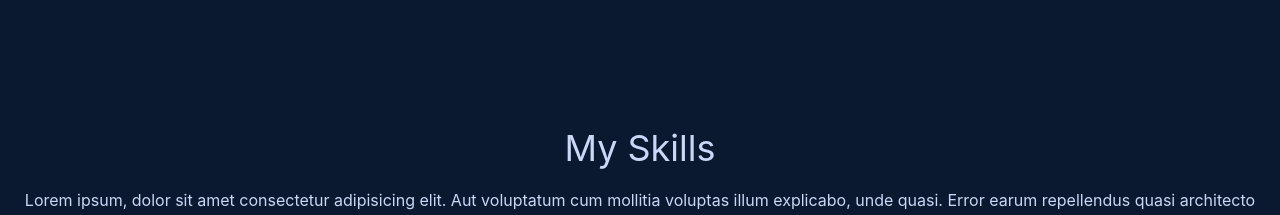
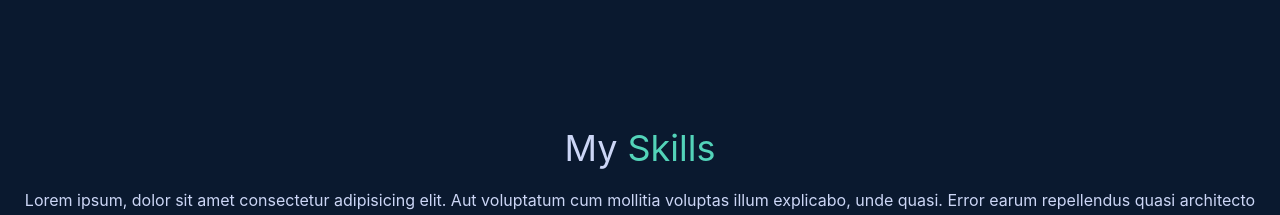
Before and after one commit to KevinAdiwiguna/my-third-profile-website, a React (Create React App) app: page / in a window 1280 px wide. Shown: the part 2680-2895 px from the top of the page. Built offline with nearby package versions, Linux system fonts and the light colour scheme.

Commit message:
change: font color

```diff
--- a/src/Components/Skills/Molecule/Title.jsx
+++ b/src/Components/Skills/Molecule/Title.jsx
@@ -3,7 +3,7 @@ import React from 'react'
 export const Title = () => {
     return (
         <div className='text-primary text-center'>
-            <p className='text-4xl my-5'>My Skills</p>
+            <p className='text-4xl my-5'>My <span className='text-secondary'>Skills</span></p>
             <p>Lorem ipsum, dolor sit amet consectetur adipisicing elit. Aut voluptatum cum mollitia voluptas illum explicabo, unde quasi. Error earum repellendus quasi architecto ipsum dignissimos similique tenetur itaque et! Esse, pariatur!</p>
         </div>
     )
```
